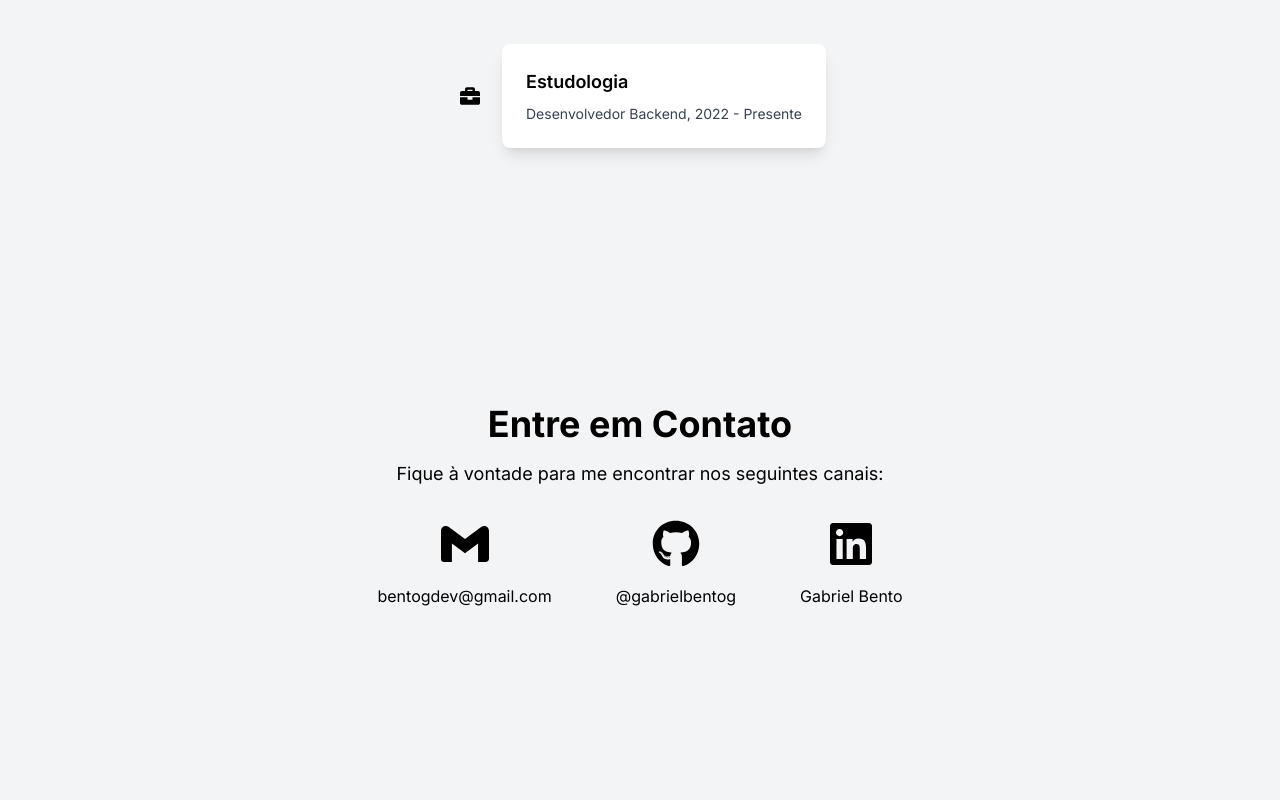
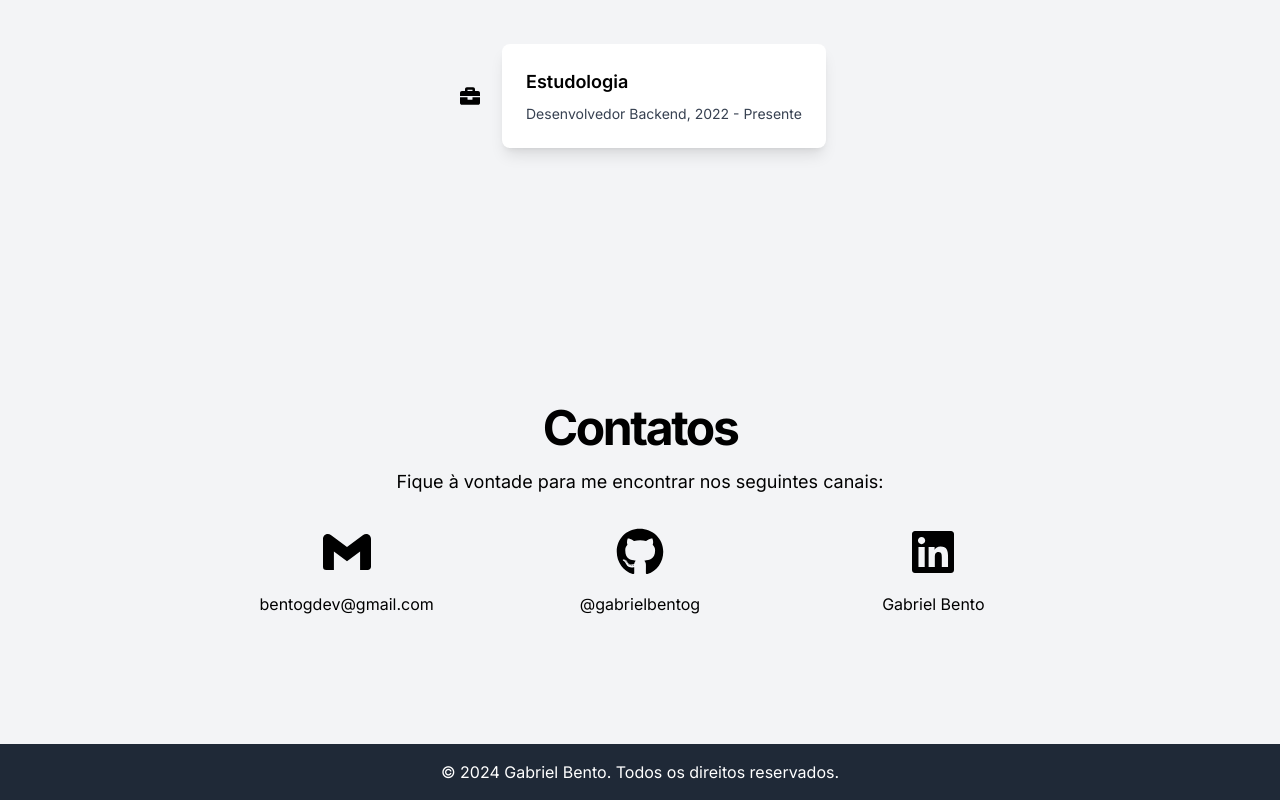
Before and after one commit to gabrielbentog/portfolio, a Next.js app: page / in a window 1280 px wide. Shown: the part 3347-4147 px from the top of the page. Before the commit the page ends 4083 px from the top, so only its background shows below. Built offline with nearby package versions, Linux system fonts and the light colour scheme.

Commit message:
feat(Footer): creates footer

```diff
--- a/src/app/components/ContactSection/ContactSection.tsx
+++ b/src/app/components/ContactSection/ContactSection.tsx
@@ -1,5 +1,5 @@
 import { FaGithub, FaLinkedin } from 'react-icons/fa';
-import { SiGmail } from "react-icons/si";
+import { SiGmail } from 'react-icons/si';
 import Link from 'next/link';
 
 const ContactSection: React.FC<{ id: string }> = ({ id }) => {
@@ -8,29 +8,29 @@ const ContactSection: React.FC<{ id: string }> = ({ id }) => {
       <div className="container max-w-4xl px-4 md:px-6 mx-auto">
         <div className="text-center space-y-8">
           <div className="space-y-4">
-            <h2 className="text-4xl font-bold">Entre em Contato</h2>
+            <h2 className="text-3xl font-bold tracking-tighter sm:text-4xl md:text-5xl">Contatos</h2>
             <p className="text-muted-foreground text-lg">
               Fique à vontade para me encontrar nos seguintes canais:
             </p>
           </div>
-          <div className="flex flex-wrap justify-center gap-16"> {/* Aumentado o espaçamento entre ícones */}
+          <div className="grid grid-cols-1 md:grid-cols-3 gap-8 justify-items-center"> {/* Usando grid para melhor controle */}
             <div className="flex flex-col items-center">
               <Link href="#" className="text-muted-foreground hover:text-primary" prefetch={false}>
-                <SiGmail className="h-12 w-12" /> {/* Aumentado o tamanho do ícone */}
+                <SiGmail className="h-12 w-12" /> {/* Tamanho consistente dos ícones */}
               </Link>
-              <p className="mt-4 text-muted-foreground">bentogdev@gmail.com</p> {/* Aumentado o espaçamento entre ícone e texto */}
+              <p className="mt-4 text-muted-foreground text-center">bentogdev@gmail.com</p> {/* Texto centralizado */}
             </div>
             <div className="flex flex-col items-center">
               <Link href="#" className="text-muted-foreground hover:text-primary" prefetch={false}>
-                <FaGithub className="h-12 w-12" /> {/* Aumentado o tamanho do ícone */}
+                <FaGithub className="h-12 w-12" /> {/* Tamanho consistente dos ícones */}
               </Link>
-              <p className="mt-4 text-muted-foreground">@gabrielbentog</p> {/* Aumentado o espaçamento entre ícone e texto */}
+              <p className="mt-4 text-muted-foreground text-center"> @gabrielbentog</p> {/* Texto centralizado */}
             </div>
             <div className="flex flex-col items-center">
               <Link href="https://www.linkedin.com/in/gabriel-bento-21120a293/" className="text-muted-foreground hover:text-primary" prefetch={false}>
-                <FaLinkedin className="h-12 w-12" /> {/* Aumentado o tamanho do ícone */}
+                <FaLinkedin className="h-12 w-12" /> {/* Tamanho consistente dos ícones */}
               </Link>
-              <p className="mt-4 text-muted-foreground">Gabriel Bento</p> {/* Aumentado o espaçamento entre ícone e texto */}
+              <p className="mt-4 text-muted-foreground text-center">Gabriel Bento</p> {/* Texto centralizado */}
             </div>
           </div>
         </div>
--- /dev/null
+++ b/src/app/components/Footer/Footer.tsx
@@ -0,0 +1,11 @@
+import React from 'react';
+
+const Footer: React.FC = () => {
+  return (
+    <footer className="bg-gray-800 text-white py-4 text-center">
+      <p>&copy; {new Date().getFullYear()} Gabriel Bento. Todos os direitos reservados.</p>
+    </footer>
+  );
+};
+
+export default Footer;
--- a/src/app/components/Navbar/Navbar.tsx
+++ b/src/app/components/Navbar/Navbar.tsx
@@ -58,13 +58,14 @@ const Navbar: React.FC = () => {
             <path d="M4 6h16M4 12h16m-7 6h7"></path>
           </svg>
         </button>
-        <nav className={`hidden md:flex gap-6 text-sm font-medium text-gray-400 hover:text-gray-600`}>
+        <nav className="md-flex gap-6 text-sm font-medium text-gray-400">
           <a href="#biography" className="hover:text-gray-600">Ínicio</a>
           <a href="#knowledge" className="hover:text-gray-600">Conhecimentos</a>
           <a href="#projects" className="hover:text-gray-600">Projetos</a>
           <a href="#career" className="hover:text-gray-600">Carreira</a>
           <a href="#contacts" className="hover:text-gray-600">Contatos</a>
         </nav>
+
       </div>
       {/* Mobile Menu */}
       <div className={`md:hidden ${isMenuOpen ? 'block' : 'hidden'} bg-black p-4`}>
--- a/src/app/globals.css
+++ b/src/app/globals.css
@@ -13,6 +13,16 @@
     --foreground-rgb: 255, 255, 255;
     --background-start-rgb: 0, 0, 0;
     --background-end-rgb: 0, 0, 0;
+  }
+}
+@media (min-width: 768px) {
+  .md-flex {
+    display: flex;
+  }
+}
+@media (max-width: 767px) {
+  .md-flex {
+    display: none;
   }
 }
 
--- a/src/app/page.tsx
+++ b/src/app/page.tsx
@@ -4,6 +4,7 @@ import ProjectsSection from "./components/Projects/ProjectsSection";
 import KnowledgeSection from "./components/KnowledgeSection/KnowledgeSection";
 import CareerSection from "./components/CareerSection/CareerSection";
 import ContactSection from "./components/ContactSection/ContactSection";
+import Footer from "./components/Footer/Footer";
 
 export default function Home() {
   return (
@@ -14,6 +15,7 @@ export default function Home() {
       <ProjectsSection id="projects" />
       <CareerSection id="career" />
       <ContactSection id="contacts"/>
+      <Footer />
     </>
   );
 }
--- a/tailwind.config.ts
+++ b/tailwind.config.ts
@@ -32,6 +32,9 @@ const config: Config = {
         'dark-bg': '#121212',
         'dark-text': '#e0e0e0',
       },
+      extend: {
+        display: ['responsive'],
+      },
     },
   },
   plugins: [require("tailwindcss-animate")],
```
